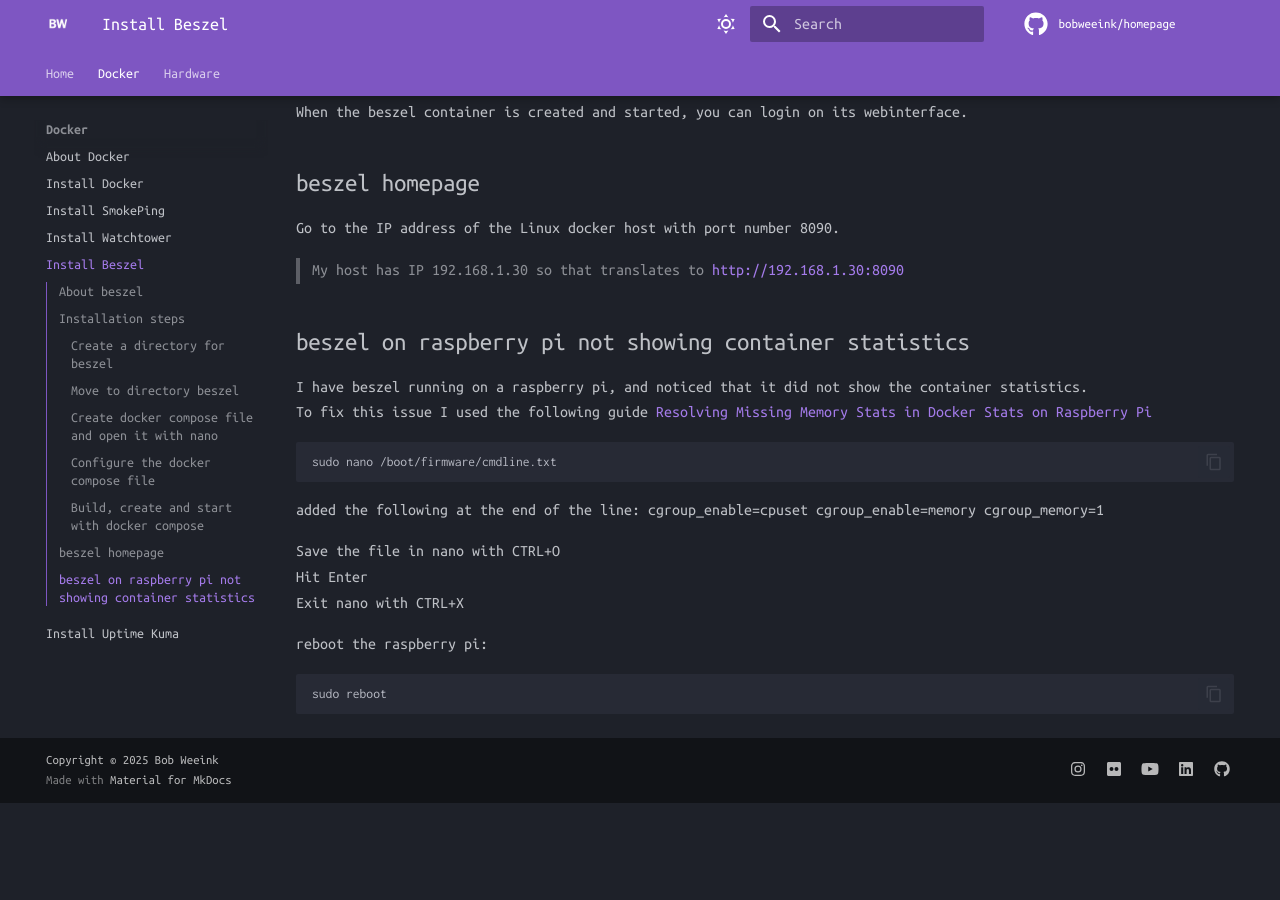
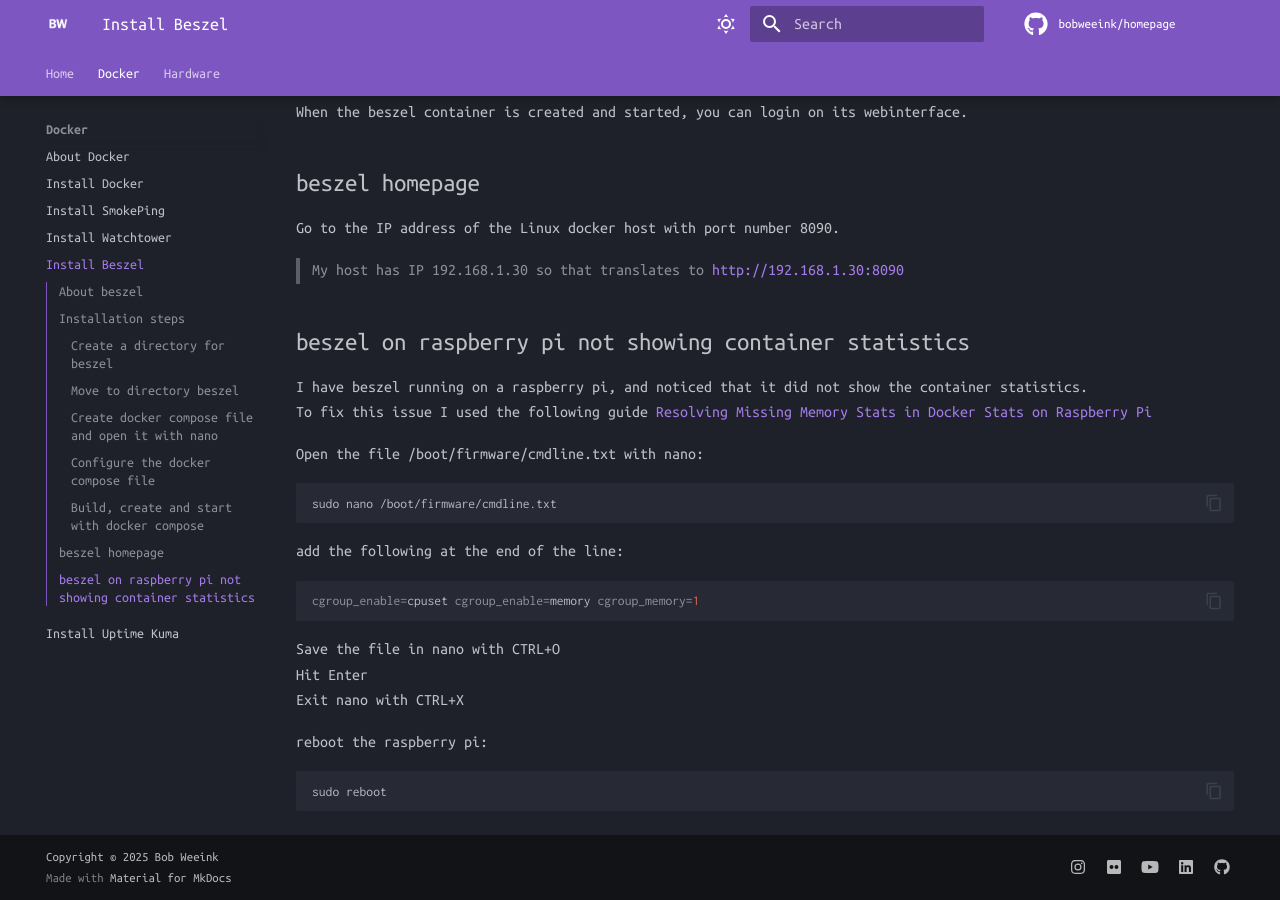
Before and after one commit to bobweeink/homepage, an MkDocs documentation site: the page built from docs/docker/install-beszel.md, in a window 1280 px wide and 900 px high, scrolled down 1297 px. Built offline with MkDocs 1.6.1 and Material for MkDocs 9.7.7, drawn with Linux system fonts in a browser that asks for light colours; comment, search, counter and statistics services are not loaded; before the commit the page ends 2100 px from its top, so only the background shows below that.

Commit message:
changed beszel information when rpi cannot read container stats

````diff
--- a/docs/docker/install-beszel.md
+++ b/docs/docker/install-beszel.md
@@ -68,12 +68,17 @@
 I have beszel running on a raspberry pi, and noticed that it did not show the container statistics.
 To fix this issue I used the following guide [Resolving Missing Memory Stats in Docker Stats on Raspberry Pi](https://akashrajpurohit.com/blog/resolving-missing-memory-stats-in-docker-stats-on-raspberry-pi/)
 
+Open the file /boot/firmware/cmdline.txt with nano:
+
 ```bash
 sudo nano /boot/firmware/cmdline.txt
 ```
 
-added the following at the end of the line:
+add the following at the end of the line:
+
+```bash
 cgroup_enable=cpuset cgroup_enable=memory cgroup_memory=1
+```
 
 Save the file in nano with CTRL+O
 Hit Enter
````
